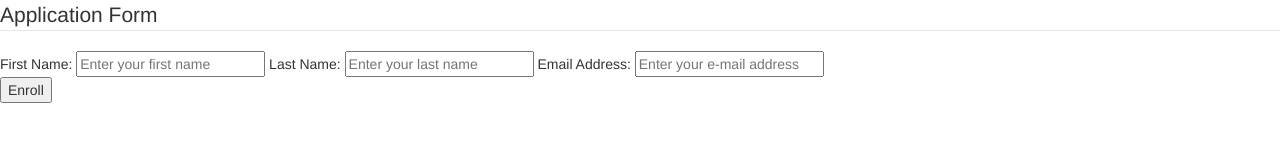
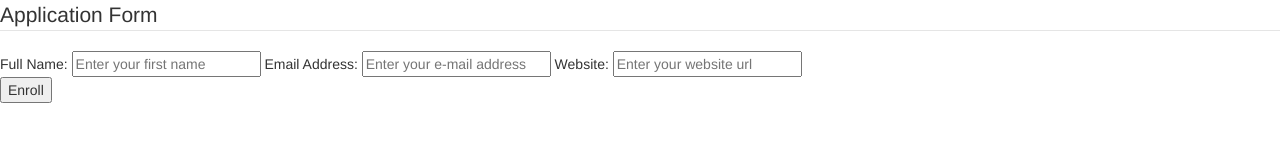
Before and after one commit to MaGo1024/Introduction-to-Html-and-JavaScript, a plain HTML site: page index.html in a window 1280 px wide. Drawn offline with nearby package versions, Linux system fonts and the light colour scheme.

Commit message:
Handson Form Vaklidation

```diff
--- a/index.html
+++ b/index.html
@@ -8,9 +8,9 @@
     <form>
         <fieldset>
             <legend>Application Form</legend>
-            First Name: <input name="firstName" type="text" placeholder="Enter your first name"/>
-            Last Name: <input name="lastName" type="text" placeholder="Enter your last name" />
-            Email Address: <input name="emailAddress" type="email" placeholder="Enter your e-mail address" />
+            Full Name: <input name="fullName" type="text" required="required" placeholder="Enter your first name" />
+            Email Address: <input name="emailAddress" type="email" required="required" placeholder="Enter your e-mail address" />
+            Website: <input name="website" type="url" required="required" placeholder="Enter your website url" />
         </fieldset>
         <input type="submit" value="Enroll" />
     </form>
```
